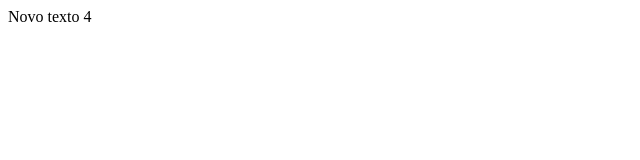
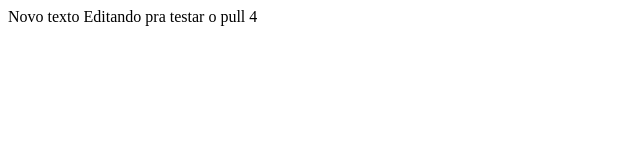
Before and after one commit to LeonrdoFgundes/primeirotestegithub, a plain HTML site: page index.html in a window 1280 px wide. Shown: the whole page, without its empty margins (0-640 px from the left). Drawn offline with Linux system fonts and the light colour scheme.

Commit message:
Update index.html

```diff
--- a/index.html
+++ b/index.html
@@ -1,5 +1,6 @@
 <html>
 Novo texto
+Editando pra testar o pull
 
 </html>
 4
```
